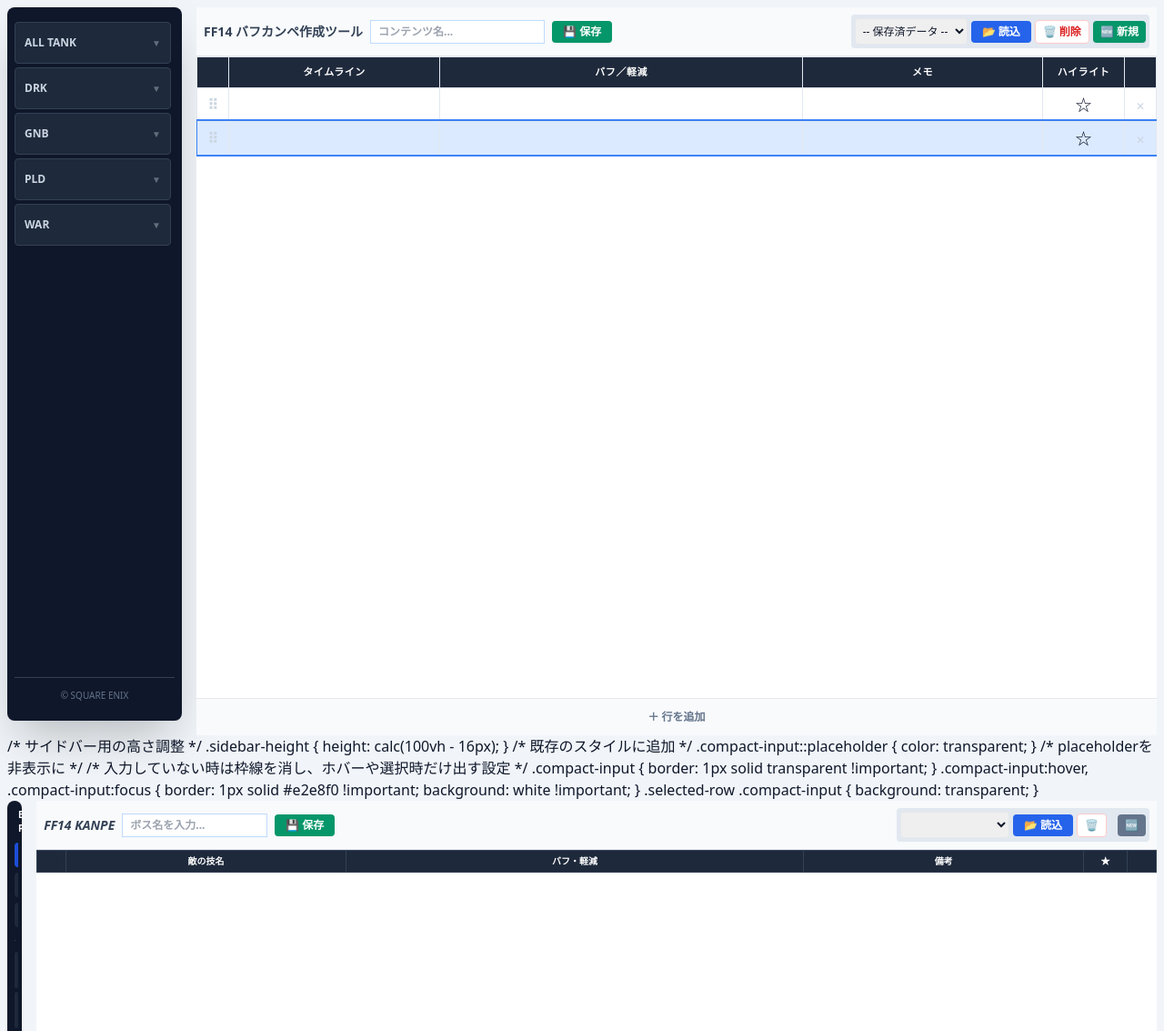
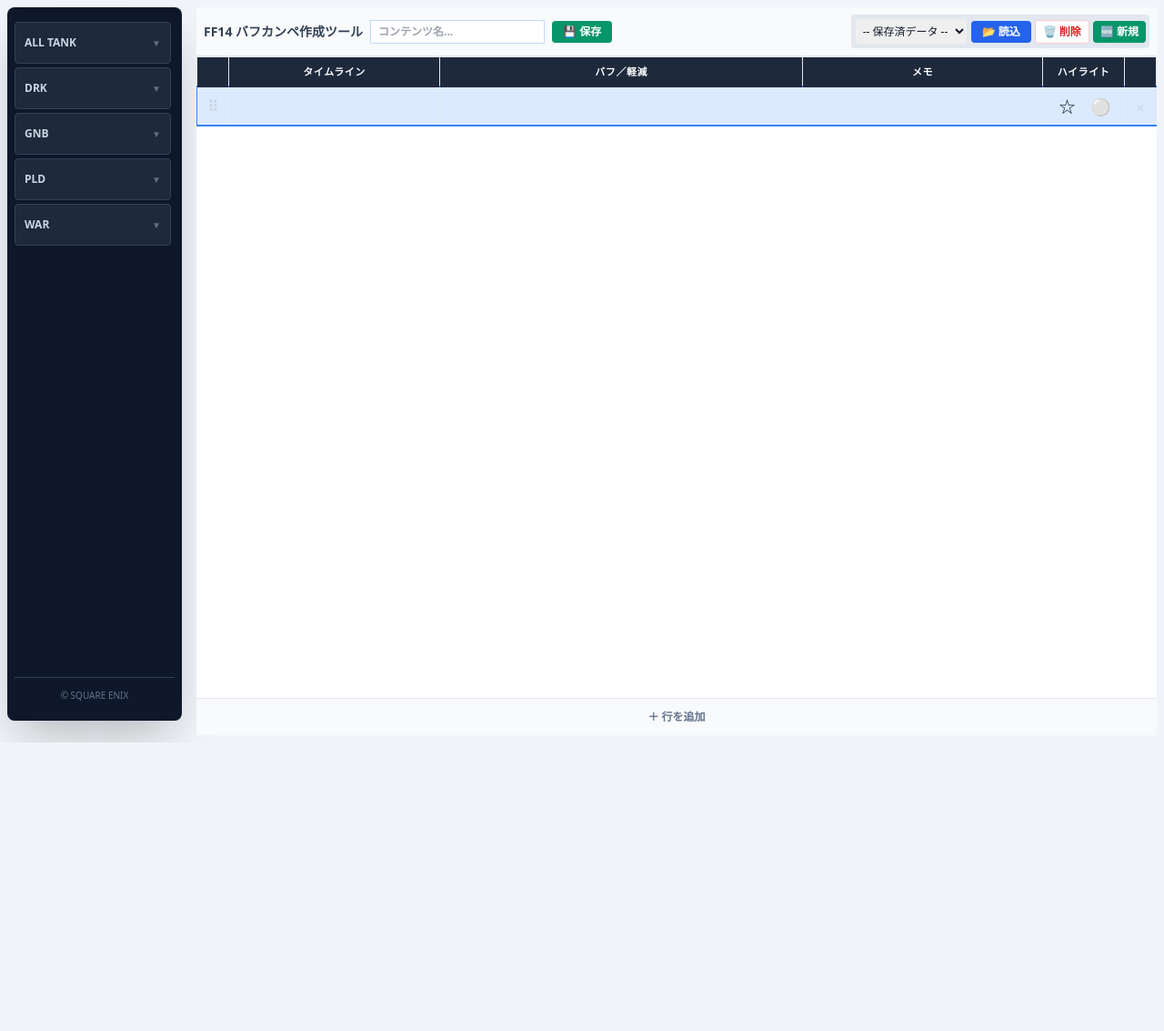
Before and after one commit to RakiRamen/buffknp, a website built with Vite: page index.html in a window 1280 px wide. Shown: the top 1133 px of the page at 91% size. After the commit the page ends 816 px from the top, so only its background shows below. Built offline with nearby package versions, Linux system fonts and the light colour scheme.

Commit message:
Fix: icon click event and resolve conflict

```diff
--- a/index.html
+++ b/index.html
@@ -7,16 +7,6 @@
     <script src="https://cdn.tailwindcss.com"></script>
     <style>
         .icon-btn:hover { transform: scale(1.1); filter: brightness(1.4); }
-<!DOCTYPE html>
-<html lang="ja">
-<head>
-    <meta charset="UTF-8">
-    <meta name="viewport" content="width=device-width, initial-scale=1.0">
-    <title>FF14 KANPE - Side Palette</title>
-    <script src="https://cdn.tailwindcss.com"></script>
-    <style>
-        .icon-btn:hover { transform: scale(1.1); filter: brightness(1.2); }
-
         .buff-icon { width: 32px; height: 32px; cursor: pointer; }
 
         .selected-row {
@@ -27,7 +17,6 @@
 
         .is-important { background-color: #fef08a !important; }
         .is-important input { font-weight: bold !important; color: #854d0e !important; }
-
         .is-caution { background-color: #ffedd5 !important; }
         .is-caution input { font-weight: bold !important; color: #9a3412 !important; }
 
@@ -39,12 +28,6 @@
 
         .drag-handle { cursor: grab; color: #cbd5e1; user-select: none; width: 32px; }
         .dragging { opacity: 0.5; background-color: #e2e8f0; }
-
-        .compact-input { height: 36px; font-size: 14px; border: none; background: transparent; transition: all 0.2s; }
-        .compact-input:focus { background: white; outline: 1px solid #3b82f6; }
-
-        .dragging { opacity: 0.5; background-color: #e2e8f0; }
-        .drag-handle { cursor: grab; color: #cbd5e1; user-select: none; }
 
         .custom-scroll::-webkit-scrollbar { width: 6px; }
         .custom-scroll::-webkit-scrollbar-thumb { background: #4b5563; border-radius: 3px; }
@@ -136,81 +119,4 @@
 
     <script type="module" src="/main.js"></script>
 </body>
-        /* サイドバー用の高さ調整 */
-        .sidebar-height { height: calc(100vh - 16px); }
-        /* 既存のスタイルに追加 */
-        .compact-input::placeholder { color: transparent; } /* placeholderを非表示に */
-
-        /* 入力していない時は枠線を消し、ホバーや選択時だけ出す設定 */
-        .compact-input {
-        border: 1px solid transparent !important;
-         }
-         .compact-input:hover, .compact-input:focus {
-        border: 1px solid #e2e8f0 !important;
-        background: white !important;
-        }
-        .selected-row .compact-input {
-        background: transparent;
-        }
-    </style>
-  <script type="module" crossorigin src="/assets/index-fiMjzqPy.js"></script>
-</head>
-<body class="bg-slate-100 p-2 text-slate-900 overflow-hidden">
-
-    <div class="flex gap-4 h-screen">
-        <aside class="w-48 bg-slate-900 rounded-lg shadow-2xl flex flex-col p-2 sidebar-height overflow-hidden">
-            <h2 class="text-white text-[10px] font-bold mb-2 px-1 text-slate-400">BUFF PALETTE</h2>
-
-            <div id="jobTabs" class="flex flex-col gap-1 mb-3 overflow-y-auto custom-scroll pr-1">
-                </div>
-
-            <div class="h-px bg-slate-700 mb-3"></div>
-
-            <div id="iconPalette" class="grid grid-cols-3 gap-1 overflow-y-auto custom-scroll pr-1 content-start flex-grow">
-                </div>
-        </aside>
-
-        <main class="flex-grow flex flex-col overflow-hidden">
-            <div class="bg-white shadow-xl rounded-sm flex flex-col h-full overflow-hidden">
-                <div class="flex items-center justify-between p-2 border-b bg-slate-50 flex-wrap gap-2">
-                    <div class="flex items-center gap-2">
-                        <span class="font-black text-slate-700 text-sm italic">FF14 KANPE</span>
-                        <input id="bossName" type="text" class="border px-2 py-1 w-40 text-xs font-bold border-blue-200 outline-none" placeholder="ボス名を入力...">
-                        <button onclick="saveData()" class="bg-emerald-600 text-white px-3 py-1 rounded text-xs font-bold hover:bg-emerald-700">💾 保存</button>
-                    </div>
-
-                    <div class="flex items-center gap-1 bg-slate-200 p-1 rounded">
-                        <select id="saveList" class="border text-xs p-1 rounded min-w-[120px] outline-none"></select>
-                        <button onclick="loadData()" class="bg-blue-600 text-white px-3 py-1 rounded text-xs font-bold hover:bg-blue-700">📂 読込</button>
-                        <button onclick="deleteData()" class="bg-white text-red-600 border border-red-200 px-2 py-1 rounded text-xs font-bold">🗑️</button>
-                        <button onclick="clearCurrentTable(true)" class="bg-slate-500 text-white px-2 py-1 rounded text-xs ml-2">🆕</button>
-                    </div>
-                </div>
-
-                <div class="flex-grow overflow-y-auto custom-scroll">
-                    <table class="w-full border-collapse">
-                        <thead class="sticky top-0 z-20">
-                            <tr class="bg-slate-800 text-white text-[10px] font-bold">
-                                <th class="border border-slate-700 w-8 p-1"></th>
-                                <th class="border border-slate-700 w-1/4 p-1">敵の技名</th>
-                                <th class="border border-slate-700 p-1">バフ・軽減</th>
-                                <th class="border border-slate-700 w-1/4 p-1">備考</th>
-                                <th class="border border-slate-700 w-12 p-1 text-center">★</th>
-                                <th class="border border-slate-700 w-8 p-1"></th>
-                            </tr>
-                        </thead>
-                        <tbody id="tableBody"></tbody>
-                    </table>
-                </div>
-
-                <button onclick="addRow()" class="w-full py-3 bg-slate-50 text-slate-500 hover:bg-slate-100 text-xs font-bold border-t">
-                    ＋ 行を追加
-                </button>
-            </div>
-        </main>
-    </div>
-
-
-</body>
->>>>>>> 423a2d70b53c18acf1832d23442fa466e8483381
 </html>
--- a/main.js
+++ b/main.js
@@ -3,6 +3,7 @@
 const JOB_DATA = {};
 let currentRowId = null;
 
+// 画像データの読み込み
 for (const path in allImages) {
     const parts = path.split('/');
     const jobName = parts[parts.length - 2];
@@ -12,6 +13,7 @@
     JOB_DATA[jobName].push({ name: fileName, file: imageUrl });
 }
 
+// 行の追加
 window.addRow = function(enemySkill = '', buffs = [], memo = '', status = 'none') {
     const tbody = document.getElementById('tableBody');
     const rowId = 'row-' + Date.now() + Math.random().toString(36).substr(2, 5);
@@ -24,7 +26,11 @@
     tr.className = `border-b border-slate-200 draggable-row ${bgClass}`;
     tr.id = rowId;
     tr.draggable = true;
-    tr.onclick = () => selectRow(rowId);
+
+    // クリックで行を選択（input以外をクリックした時）
+    tr.addEventListener('click', (e) => {
+        selectRow(rowId);
+    });
 
     tr.innerHTML = `
         <td class="text-center drag-handle font-bold text-slate-300 col-drag">⠿</td>
@@ -33,16 +39,20 @@
         <td class="p-0 col-memo"><input type="text" class="compact-input text-memo outline-none px-2" value="${memo}"></td>
         <td class="p-0 col-mark">
             <div class="flex items-center justify-center gap-1 w-full h-full">
-                <button onclick="toggleRowStatus('${rowId}', 'important')" class="mark-btn text-lg btn-star">${status === 'important' ? '⭐' : '☆'}</button>
-                <button onclick="toggleRowStatus('${rowId}', 'caution')" class="mark-btn text-lg btn-circle">${status === 'caution' ? '🔴' : '⚪'}</button>
+                <button onclick="toggleRowStatus('${rowId}', 'important'); event.stopPropagation();" class="mark-btn text-lg btn-star">${status === 'important' ? '⭐' : '☆'}</button>
+                <button onclick="toggleRowStatus('${rowId}', 'caution'); event.stopPropagation();" class="mark-btn text-lg btn-circle">${status === 'caution' ? '🔴' : '⚪'}</button>
             </div>
         </td>
-        <td class="text-center col-delete"><button onclick="document.getElementById('${rowId}').remove()" class="text-slate-300 hover:text-red-500 text-xs px-2">✕</button></td>
+        <td class="text-center col-delete"><button onclick="document.getElementById('${rowId}').remove(); event.stopPropagation();" class="text-slate-300 hover:text-red-500 text-xs px-2">✕</button></td>
     `;
 
     tbody.appendChild(tr);
     const container = tr.querySelector('.buff-container');
-    buffs.forEach(fileUrl => addIconElement(container, fileUrl));
+    if (buffs && buffs.length > 0) {
+        buffs.forEach(fileUrl => addIconElement(container, fileUrl));
+    }
+
+    // 追加した行を自動選択
     selectRow(rowId);
 }
 
@@ -94,6 +104,7 @@
             img.className = "icon-btn";
             img.title = icon.name;
             img.onclick = (e) => {
+                e.preventDefault();
                 e.stopPropagation();
                 addIconToCurrentRow(icon.file);
             };
@@ -110,12 +121,20 @@
     currentRowId = id;
     document.querySelectorAll('#tableBody tr').forEach(r => r.classList.remove('selected-row'));
     const selected = document.getElementById(id);
-    if (selected) selected.classList.add('selected-row');
+    if (selected) {
+        selected.classList.add('selected-row');
+    }
 }
 
 function addIconToCurrentRow(fileUrl) {
-    if (!currentRowId) return;
-    addIconElement(document.querySelector(`#${currentRowId} .buff-container`), fileUrl);
+    if (!currentRowId) {
+        // 行がない場合は1行目を作成して追加
+        window.addRow();
+    }
+    const container = document.querySelector(`#${currentRowId} .buff-container`);
+    if (container) {
+        addIconElement(container, fileUrl);
+    }
 }
 
 function addIconElement(container, fileUrl) {
@@ -123,7 +142,10 @@
     img.src = fileUrl;
     img.dataset.rawSrc = fileUrl;
     img.className = "buff-icon";
-    img.onclick = (e) => { e.stopPropagation(); img.remove(); };
+    img.onclick = (e) => {
+        e.stopPropagation();
+        img.remove();
+    };
     container.appendChild(img);
 }
 
@@ -197,9 +219,10 @@
     }
 }
 
+// 起動時の初期化
 document.addEventListener('DOMContentLoaded', () => {
+    setupJobPalette();
     updateSaveList();
-    setupJobPalette();
-    window.addRow();
+    window.clearCurrentTable(true);
     initDragAndDrop();
 });
```
